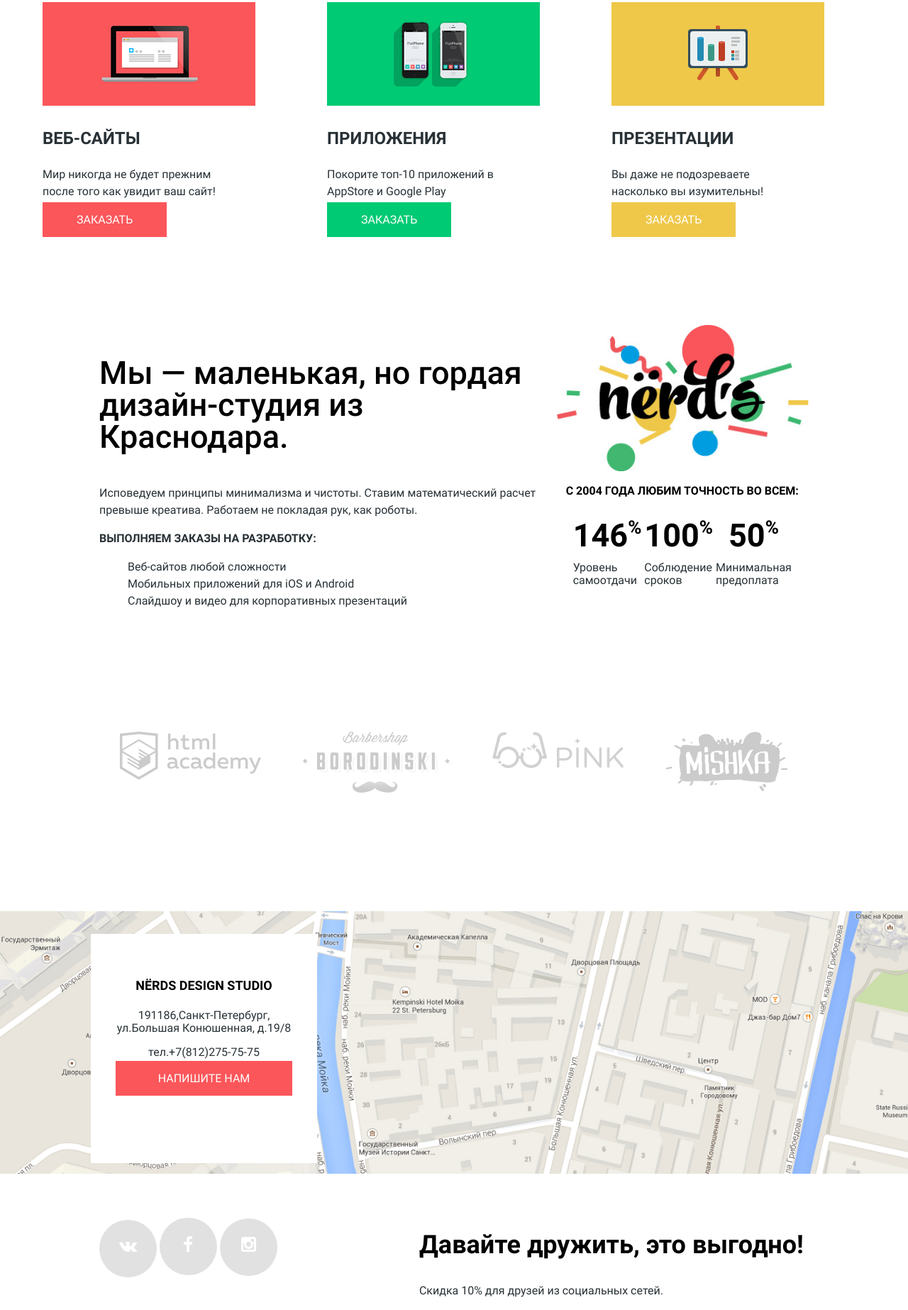
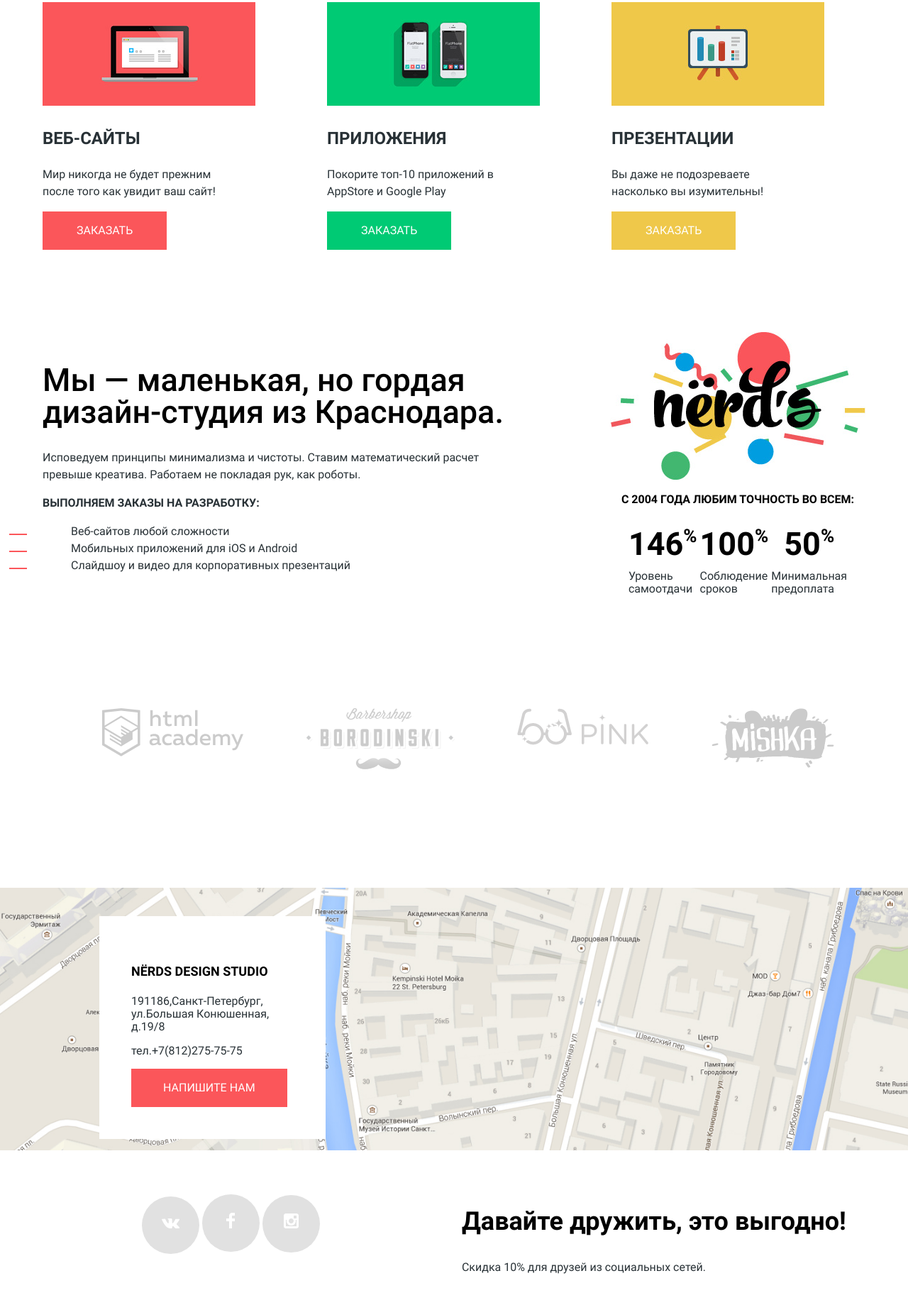
Before and after one commit to lenkoom/1481097-nerds-28, a plain HTML site: page index.html in a window 1280 px wide. Shown: the part 620-2466 px from the top of the page at 71% size. After the commit the page ends 2433 px from the top, so only its background shows below. Drawn offline with Linux system fonts and the light colour scheme.

Commit message:
11. Завершаем строить сетку
правки

```diff
--- a/css/style.css
+++ b/css/style.css
@@ -41,14 +41,13 @@ font-style:normal;
   --basic-gray-light-social:#E1E1E1;
 }
 
-
 body {
   font-family: "roboto", "Arial", sans-serif;
   font-weight: 400;
   font-size: 16px;
   color:#283136;
   line-height: 24px;
- /*width: 1440px;*/
+  /*width: 1440px;*/
  }
 
  a {
@@ -78,6 +77,19 @@ img {
   height: 1px;
   margin: -1px;
 }
+
+.container {
+  margin: 0 auto;
+  max-width: 1200px;
+  padding: 0 20px;
+}
+
+*,
+*::before,
+*::after {
+box-sizing: border-box;
+}
+
 .header {
   background: #EEEEEE;
   padding-top: 50px;
@@ -90,8 +102,7 @@ img {
   display: flex;
   justify-content: space-between;
   align-items:flex-end;
-  padding-left: 140px;
-  padding-right: 140px;
+
 }
 
 .nerds-logo {
@@ -154,21 +165,18 @@ img {
 
 /*Слайды, карусель*/
 
-.slide {
+.slider {
  background: #EEEEEE;
- display: flex;
- justify-content: flex-start;
- padding-left: 140px;
- padding-top: 0px;
- margin-top: 0px;
 }
 
-.slide-image {
- order: 2;
+.slide {
+  display: flex;
+  justify-content: flex-start;
+  padding-top: 0px;
+  margin-top: 0px;
 }
 
 .slide-description {
- order: 1;
  padding-right: 0px;
 }
 
@@ -183,7 +191,8 @@ img {
   color: #283136;
 }
 
-.slidebutton {
+.slide-button {
+  display: inline-block;
   background-color: #FB565A;
   color: white;
   padding: 15px 72px;
@@ -192,21 +201,16 @@ img {
   line-height: 18px;
 }
 
-.slidebutton:hover {
+.slide-button:hover {
   background-color: #E74246;
 }
 
-.slidebutton:active {
+.slide-button:active {
   background-color: #D7373B;
   color: rgba(250, 250, 250, 30%);
 }
 
 /*Услуги*/
-.container {
-  margin: 0 auto;
-  max-width: 1160px;
-}
-
 .services {
   list-style-type: none;
   display: flex;
@@ -223,14 +227,13 @@ img {
 }
 
 .services-btn1 {
+  display: inline-block;
   background-color: #FB565A;
   color: white;
   padding: 15px 48px;
   text-decoration: none;
   text-transform: uppercase;
-  line-height: 18px;
-  width: 60px;
-  height: 50px;
+  text-align: center;
 }
 
 .services-btn1:hover {
@@ -242,6 +245,7 @@ img {
   color: rgba(250, 250, 250, 30%);
 }
 .services-btn2 {
+  display: inline-block;
   background-color: #00CA74;
   color: white;
   padding: 15px 48px;
@@ -259,14 +263,13 @@ img {
   color: rgba(250, 250, 250, 30%);
 }
 .services-btn3 {
+  display: inline-block;
   background-color: #EFC84A;
   color: white;
   padding: 15px 48px;
   text-decoration: none;
   text-transform: uppercase;
-  line-height: 18px;
-  width: 60px;
-  height: 50px;
+  text-align: center;
 }
 
 .services-btn3:hover {
@@ -277,23 +280,29 @@ img {
   background-color: #E5A722;
   color: rgba(250, 250, 250, 30%);
 }
+.about {
+  display: flex;
+  justify-content: space-between;
+  padding-top: 100px;
+}
 
 .about-topic  {
   font-size: 45px;
   color:#000000;
   font-weight: 600;
   line-height: 45px;
+  margin-bottom:30px;
 }
 
 .about-orders {
   font-weight: 700;
+}
 
-}
 .development-of{
   list-style-type: none;
   line-height: 24px;
 }
-/*
+
 .development-marker::before {
   content: url("../img/Rectangle10.svg");
   width: 25px;
@@ -301,21 +310,11 @@ img {
   position: absolute;
   left: 1%;
 }
-*/
-.about {
-  display: flex;
-  justify-content: space-between;
-  padding-top: 120px;
-  padding-left: 140px;
-  padding-right: 140px;
-}
-
 
 .about-visually {
   display: flex;
   flex-direction: column;
   align-items:center;
-
 }
 
 .about-progress {
@@ -340,12 +339,12 @@ img {
   line-height: 18px;
 }
 
+/* ПАРТНЕРЫ*/
+
 .partners-list {
   display: flex;
   justify-content: space-around;
   padding-top: 140px;
-  padding-left: 140px;
-  padding-right: 140px;
 }
 
 .partners {
@@ -364,26 +363,22 @@ img {
   opacity:0.1;
 }
 
+/* КАРТА*/
+
 .location-contact {
-  display: grid;
-  grid-template-columns: repeat(10, 1fr);
-  grid-template-rows: repeat(8, auto);
-  width: 100%;
-  height: 416px;
+  display: flex;
   padding-top: 140px;
+  margin: 0 auto;
+  max-width: 1440px;
 }
 
 .location-card {
-  grid-column: 2 / -6;
-  grid-row: 2 / -2;
-  z-index: 2;
   background-color: white;
-  width: 269px;
-  height: 283px;
-  padding-left: 25px;
-  padding-right: 25px;
-  padding-top: 40px;
-  text-align: center;
+  width: 319px;
+  padding: 45px;
+  text-align: left;
+  position: absolute;
+  margin: 40px 140px ;
 }
 
 .location-topic {
@@ -392,15 +387,30 @@ img {
   color:#000000;
   line-height: 30px;
 }
+
 .location-map {
-  grid-column: 1 / -1;
-  grid-row: 1 / -1;
-  z-index: 1;
+ width: 100%;
+ min-height: 416px;
+ margin: 0px;
+ padding: 0px;
 }
 
 .location {
   line-height: 18px;
 }
+
+.contact {
+  display: inline-block;
+  background-color: #FB565A;
+  color: white;
+  padding: 15px 45px;
+  text-decoration: none;
+  text-transform: uppercase;
+  text-align: center;
+  margin: 0px;
+}
+
+/* СОЦ.СЕТИ*/
 
 .about-social {
   display: flex;
@@ -454,6 +464,7 @@ img {
   display: grid;
   grid-template-columns: 1fr 2fr;
   align-content: start;
+  justify-self:center;
 }
 
 .catalog-item {
@@ -463,7 +474,8 @@ img {
   line-height: 55px;
   padding-top: 30px;
   padding-bottom: 80px;
-  margin-left: 350px;
+
+  text-align: center;
 }
 
 .sorting {
@@ -481,7 +493,7 @@ img {
 
 }
 .sorting-form2 {
-  margin-left: 140px;
+
   margin-top: 50px;
 }
 
@@ -550,7 +562,6 @@ img {
   list-style-type: none;
 }
 
-
 .products-cart {
   background: #EEEEEE;
   display: block;
@@ -574,6 +585,7 @@ img {
   background-color: #D7373B;
   color: rgba(250, 250, 250, 30%);
 }
+
 .products-name {
   color: black;
   text-decoration: none;
@@ -630,19 +642,9 @@ background: #DFDFDF;
 
 .pagination--next:hover{
 background: #DFDFDF;
-
 }
 
 .pagination--next:active{
   background: #D5D5D5;
   color: rgba(0, 0, 0, 30%);
 }
-
-.contact {
-  background-color: #FB565A;
-  color: white;
-  padding: 15px 60px;
-  text-decoration: none;
-  text-transform: uppercase;
-  line-height: 18px;
-}
--- a/index.html
+++ b/index.html
@@ -11,6 +11,7 @@
   		<!--<p>Репозиторий создан для обучения на профессиональном онлайн‑курсе «<a href="https://htmlacademy.ru/intensive/htmlcss">HTML и CSS, уровень 1</a>».</p>-->
     	<header class="header">
 <!--Навигация-->
+			<div class="container">
 	  			<nav class="navigation">
 	    			<a>
 	      				<img src="img/nerds-logo.svg" width="160" height="65" alt="Логотип студии «Нёрдс»" class="nerds-logo">
@@ -23,74 +24,69 @@
 	    			</ul>
 	    			<a class="basket" href="#" >Корзина</a>
 	  			</nav>
+	  		</div>
 		</header>
 		<main class="main">
 			<h1 class="visually-hidden">Интернет магазин «Nerds»</h1>
 <!--Карусель: слайдер.-->
-			<div>
+			<div class="slider">
+				<div class="container">
 					<div class="slide">
+						<div class="slide-description">
+							<p class="slide-topic">Долго, дорого, <br> скрупулезно.</p>
+							<p class="slide-text">Математически выверенный дизайн <br>для вашего сайта или мобильного приложения.</p>
+							<a class="slide-button" href="#" >Узнать больше</a>
+						</div>
 						<div class="slide-image">
 							<img src="img/nerds-index-slide11.png" width="760" height="431" alt="1-й слайд">
 						</div>
-					<div class="slide-description">
-						<p class="slide-topic">Долго, дорого, <br> скрупулезно.</p>
-						<p class="slide-text">Математически выверенный дизайн <br>для вашего сайта или мобильного приложения.</p>
-						<a class="slidebutton" href="#" >Узнать больше</a>
 					</div>
+				<!--<div class="slide">
+						<p class="slide-topic">Любим математику, <br> как никто другой.</p>
+						<p class="slide-text">Никакого креатива, только математические формулы <br>
+							для расчета идеальных пропорций</p>
+						<a class="slide-button" href="#" >Узнать больше</a>
 					</div>
-			<!--<div>
 					<div>
 						<img src="img/nerds-index-slide21.png" width="760" height="431" alt="2-й слайд">
 					</div>
-					<div>
-						<p class="slide-topic">Любим математику, <br> как никто другой.</p>
-						<p class="slide-text">Никакого креатива, только математические формулы <br>
-							для расчета идеальных пропорций</p>
-						<a class="slidebutton" href="#" >Узнать больше</a>
-					</div>
-				</div>
-				<div>
-					<div>
-						<img src="img/nerds-index-slide31.png" width="760" height="431" alt="3-й слайд">
-					</div>
-					<div>
+
+					<div class="slide">
 						<p class="slide-topic">Только ночь, <br>только хардкор</p>
 						<p class="slide-text">Работать днем, как все? Мы против этого. <br>
 							Ближе к полуночи работа только начинается.</p>
-						<a class="slidebutton" href="#">Узнать больше</a>
+						<a class="slide-button" href="#">Узнать больше</a>
 					</div>
-				</div>-->
+					<div>
+						<img src="img/nerds-index-slide31.png" width="760" height="431" alt="3-й слайд">
+					</div> 	-->
+				</div>
 			</div>
 <!--Описание услуг-->
 			<div class="container">
 	 			<ul class="services">
       				<li>
-
       					<img src="img/illustration-11.png" width="300" height="146" alt="ВЕБ-САЙТЫ">
         				<h3 class="services-topic">ВЕБ-САЙТЫ</h3>
         				<p>Мир никогда не будет прежним<br> после того как увидит ваш сайт!</p>
         				<a href="#" class="services-btn1">ЗАКАЗАТЬ</a>
-
       				</li>
       				<li>
-
       					<img src="img/illustration-21.png" width="300" height="146" alt="ПРИЛОЖЕНИЯ">
         				<h3 class="services-topic">ПРИЛОЖЕНИЯ</h3>
         				<p>Покорите топ-10 приложений в<br> AppStore и Google Play</p>
         				<a href="#" class="services-btn2">ЗАКАЗАТЬ</a>
-
       				</li>
       				<li>
-
       					<img src="img/illustration-31.png" width="300" height="146" alt="ПРЕЗЕНТАЦИИ">
         				<h3 class="services-topic">ПРЕЗЕНТАЦИИ</h3>
         				<p>Вы даже не подозреваете<br> насколько вы изумительны!</p>
         				<a href="#" class="services-btn3">ЗАКАЗАТЬ</a>
-
       				</li>
    	 			</ul>
   			</div>
 <!--Блок о студии-->
+			<div class="container">
 				<div class="about">
 					<section class="about-description">
 						<p class="about-topic">Мы — маленькая, но гордая <br> дизайн-студия из Краснодара.</p>
@@ -121,8 +117,9 @@
 						</table>
 					</section>
 				</div>
+			</div>
 <!--Блок с партнерами-->
-				<section>
+				<div class="container">
 					<h3 class="visually-hidden">Партнеры веб-студии NЁRDS</h3>
 						<ul class="partners-list">
 							<li class="partners">
@@ -146,12 +143,11 @@
 								</a>
 							</li>
 						</ul>
-				</section>
+				</div>
 		</main>
 		<footer>
 			<section class="location-contact">
 <!--Карта-->
-				<h3 class="visually-hidden">Карта, как добраться до веб-студии NЁRDS</h3>
        			<div class="location-map">
        				<img src="img/map1.png" width="1440" height="416" alt="Карта с местоположением веб-студии NЁRDS">
        			</div>
@@ -162,9 +158,9 @@
         			<p class="location">тел.+7(812)275-75-75</p>
         			<a class="contact" href="#">Напишите нам</a>
      			 </div>
-
      		</section>
 <!--Социальные сети-->
+			<div class="container">
 				<div class="about-social">
 	    			<ul>
 	      				<li class="social">
@@ -183,6 +179,7 @@
 	    				<p class="friends-description">Скидка 10% для друзей из социальных сетей.</p>
 	    			</div>
 	    		</div>
+	    	</div>
   		</footer>
 <!--Окно для связи-->
   		<div>
```
Also changed, not shown: catalog.html (+12 -7 lines). Lines whose indentation alone changed are shown as unchanged.
